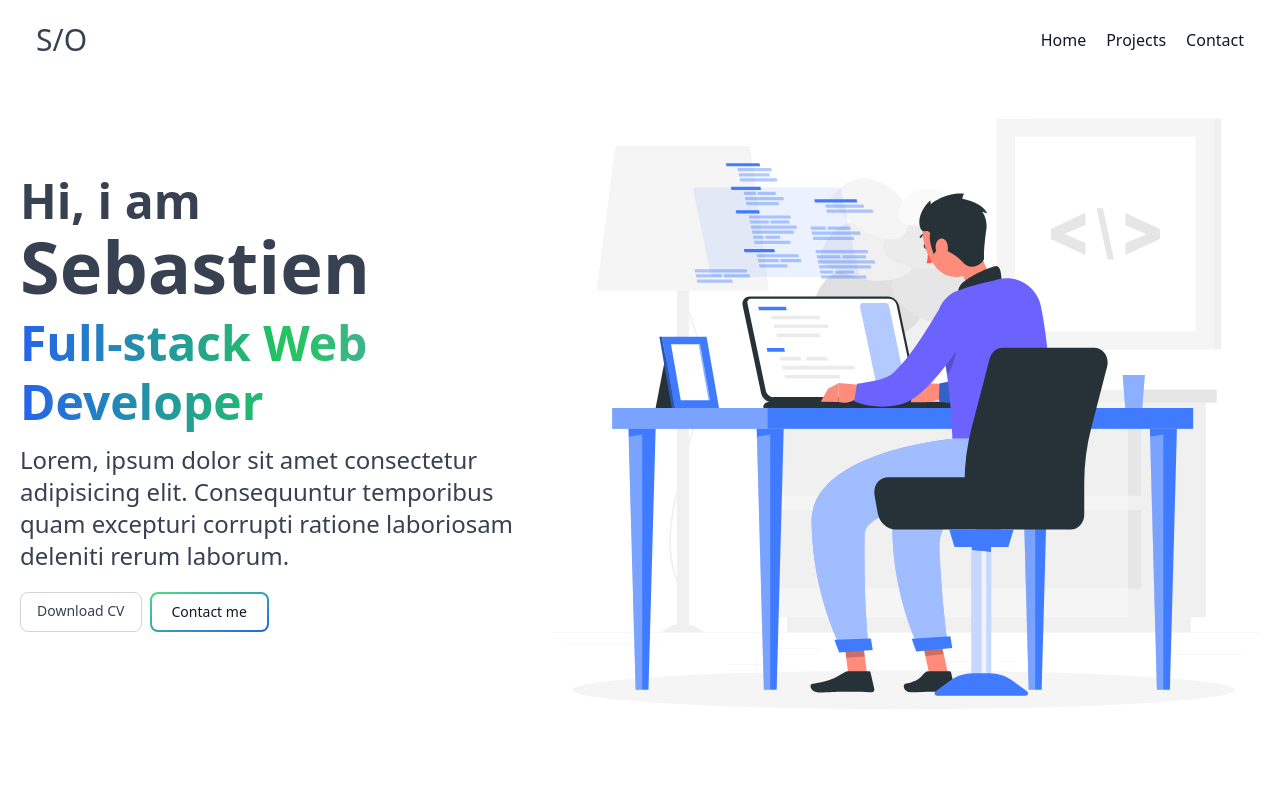
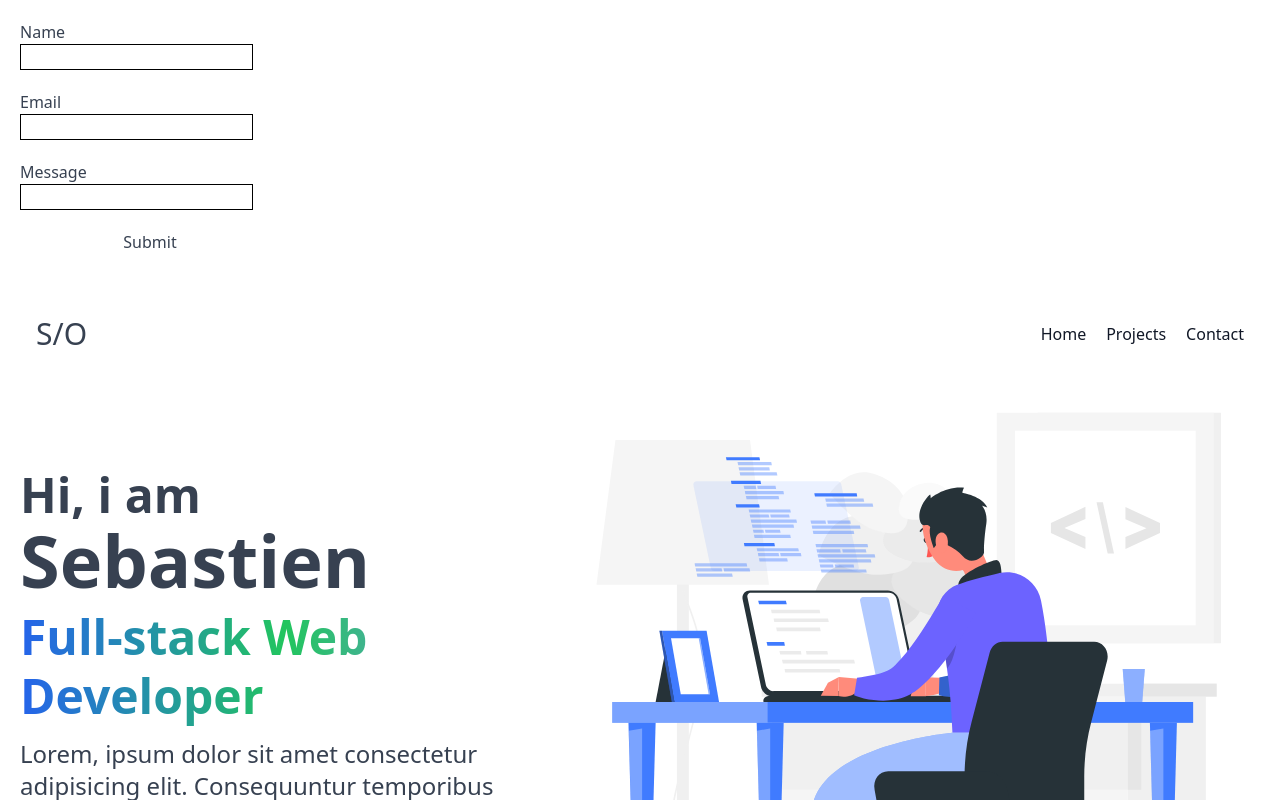
Before and after one commit to Kaoshix/portfolio-nextjs, a Next.js app: page / in a window 1280 px wide. Shown: the top 800 px of the page. Built offline with nearby package versions, Linux system fonts and the light colour scheme.

Commit message:
first try contact form with real email (#5)

```diff
--- /dev/null
+++ b/app/api/contact/route.jsx
@@ -0,0 +1,39 @@
+// export async function POST(req, res) {
+//     const body = await req.json()
+//     console.log('body: ', body)
+//     return new Response({
+//         status: 200
+//     })
+// }
+
+import { sendMail } from "../../service/mailService";
+export async function POST(req, res) {
+    try {
+        const { method } = req;
+        const body = await req.json();
+        console.log('body', body);
+        switch (method) {
+            case "POST": {
+                //Do some thing
+                await sendMail(
+                    body.name,
+                    body.email,
+                    body.message
+                );
+                return new Response({
+                    status: 200,
+                });
+                break;
+            }
+            default:
+                res.setHeader("Allow", ["POST", "GET", "PUT", "DELETE"]);
+                res.status(405).end(`Method ${method} Not Allowed`);
+                break;
+        }
+    } catch (err) {
+        res.status(400).json({
+            error_code: "api_one",
+            message: err.message,
+        });
+    }
+};
--- /dev/null
+++ b/app/components/form.jsx
@@ -0,0 +1,54 @@
+'use client';
+import { useState } from "react"
+
+export const Form = () => {
+
+    const [name, setName] = useState('')
+    const [email, setEmail] = useState('')
+    const [message, setMessage] = useState('')
+    const [submitted, setSubmitted] = useState(false)
+
+    const handleSubmit = async (e) => {
+        e.preventDefault()
+        console.log('Sending')
+        const data = {
+            name,
+            email,
+            message
+        }
+
+        fetch('/api/contact', {
+            method: 'POST',
+            headers: {
+                'Accept': 'application/json, text/plain, */*',
+                'Content-Type': 'application/json'
+            },
+            body: JSON.stringify(data)
+        }).then((res) => {
+            if (res.status === 200) {
+                console.log('Success');
+                console.log(res);
+                setSubmitted(true)
+            }
+        })
+    }
+    return (
+        <div className="w-[300px] p-5">
+            <form className="flex flex-col gap-5">
+                <div>
+                    <label htmlFor='name'>Name</label>
+                    <input className="border border-black" type='text' name='name' onChange={(e) => setName(e.target.value)} />
+                </div>
+                <div>
+                    <label htmlFor='email'>Email</label>
+                    <input className="border border-black" type='email' name='email' onChange={(e) => setEmail(e.target.value)} />
+                </div>
+                <div>
+                    <label htmlFor='message'>Message</label>
+                    <input className="border border-black" type='text' name='message' onChange={(e) => setMessage(e.target.value)} />
+                </div>
+                <input type='submit' onClick={(e) => handleSubmit(e)} />
+            </form>
+        </div>
+    )
+}
--- a/app/page.tsx
+++ b/app/page.tsx
@@ -2,12 +2,13 @@ import { HeroBanner } from "./components/hero-banner";
 import { Header } from "./components/header";
 import { ProjectsContainer } from "./components/projects-container";
 import { ArrowHomeButton } from "./components/ui/arrow-home-button";
+import { Form } from "./components/form";
 
 export default function Home() {
-
   return (
 
     <main className="max-w-screen-2xl m-auto overflow-hidden flex flex-col gap-5">
+      <Form />
 
       <div className="min-h-screen mx-5 flex flex-col pb-20" id="home">
         <Header />
--- /dev/null
+++ b/app/service/mailService.js
@@ -0,0 +1,27 @@
+var nodemailer = require("nodemailer");
+//-----------------------------------------------------------------------------
+export async function sendMail(subject, toEmail, otpText) {
+    var transporter = nodemailer.createTransport({
+        service: "gmail",
+        auth: {
+            user: process.env.NODEMAILER_EMAIL,
+            pass: process.env.NODEMAILER_PW,
+        },
+    });
+
+    var mailOptions = {
+        from: process.env.NODEMAILER_EMAIL,
+        to: toEmail,
+        subject: subject,
+        text: otpText,
+    };
+
+    transporter.sendMail(mailOptions, function (error, info) {
+        if (error) {
+            throw new Error(error);
+        } else {
+            console.log("Email Sent");
+            return true;
+        }
+    });
+}
--- a/package.json
+++ b/package.json
@@ -9,7 +9,9 @@
     "lint": "next lint"
   },
   "dependencies": {
+    "dotenv": "^16.4.5",
     "next": "14.2.0",
+    "nodemailer": "^6.9.13",
     "react": "^18",
     "react-dom": "^18",
     "react-icons": "^5.0.1"
```
Also changed, not shown: 2 other files (tests, documents, lock files or other folders).
